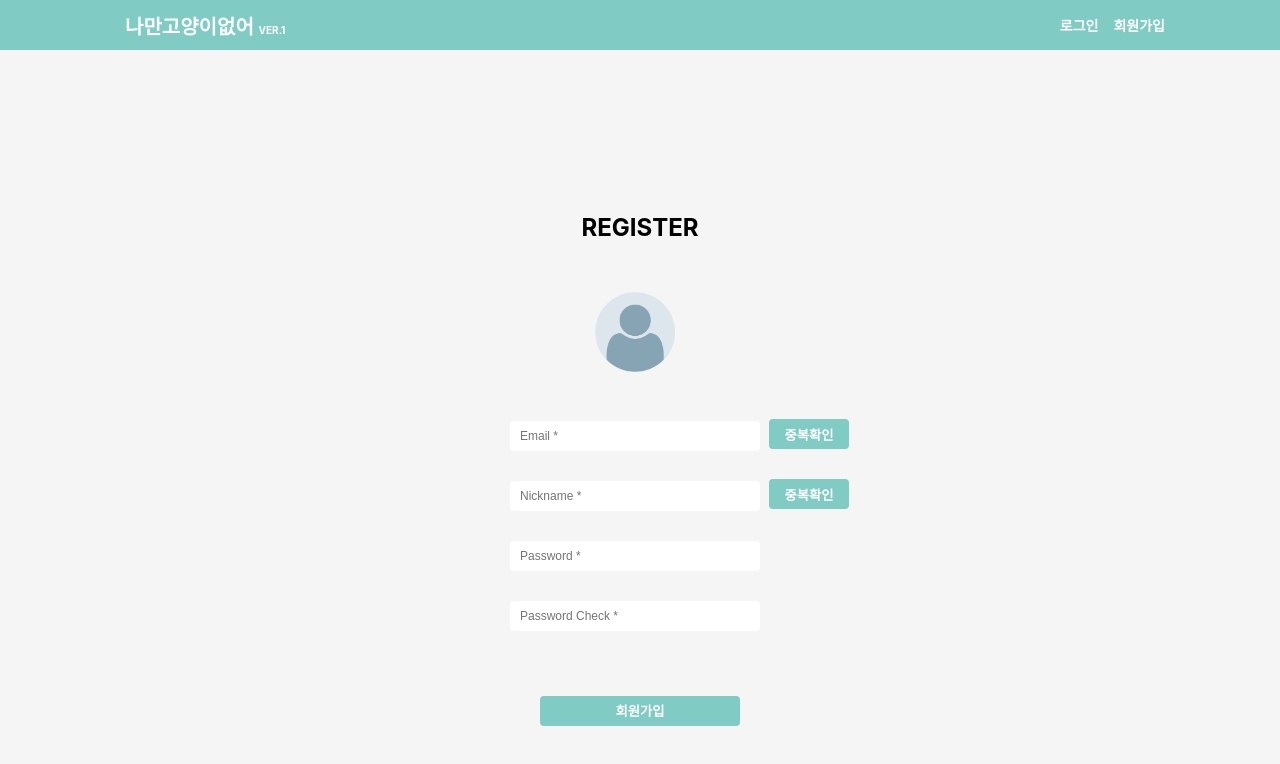
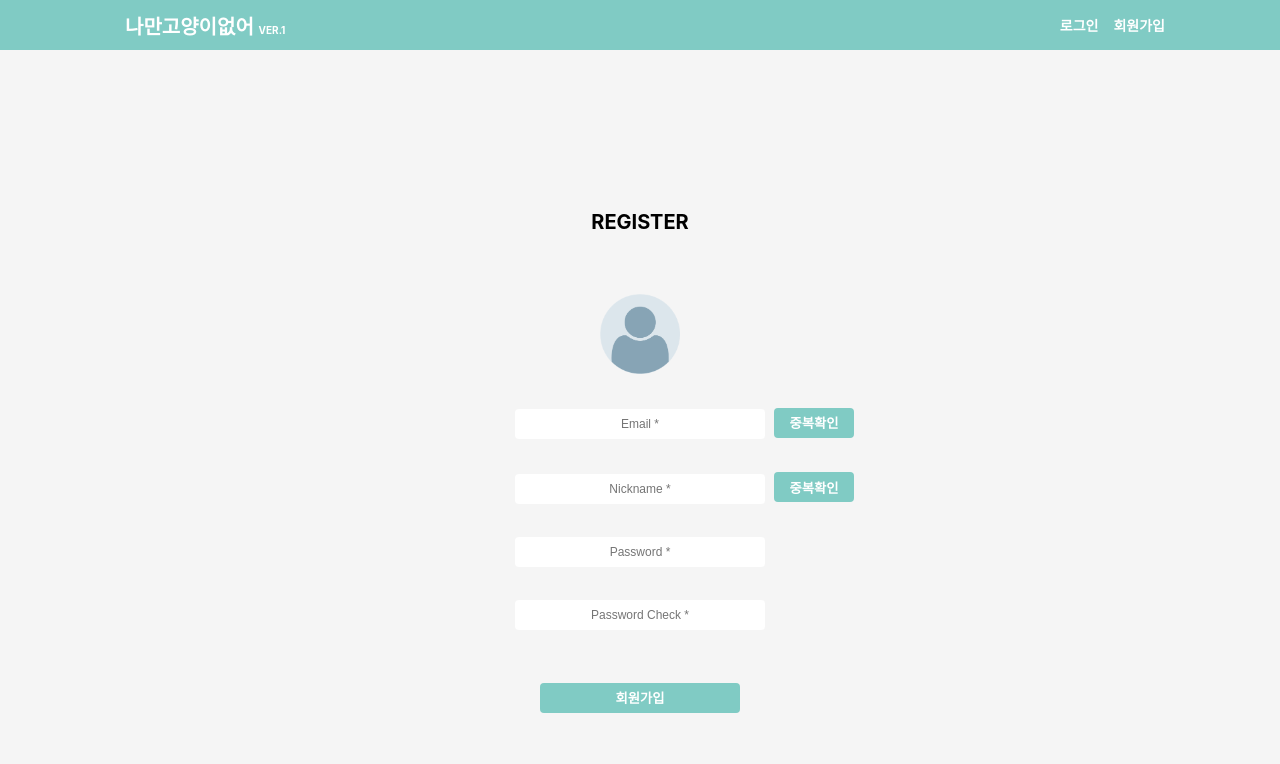
Before and after one commit to mango-universe/ihavecat-web, a React (Create React App) app: page /signup in a window 1280 px wide. Shown: the top 764 px of the page. Built offline with nearby package versions, Linux system fonts and the light colour scheme.

Commit message:
Add: 회원가입 유효성 검사, 일부 레이아웃 수정

```diff
--- a/package.json
+++ b/package.json
@@ -8,6 +8,7 @@
     "@testing-library/user-event": "^12.1.10",
     "react": "^17.0.1",
     "react-dom": "^17.0.1",
+    "react-hook-form": "^6.15.5",
     "react-router-dom": "^5.2.0",
     "react-scripts": "4.0.3",
     "web-vitals": "^1.0.1"
--- a/src/App.css
+++ /dev/null
@@ -1,38 +0,0 @@
-.App {
-  text-align: center;
-}
-
-.App-logo {
-  height: 40vmin;
-  pointer-events: none;
-}
-
-@media (prefers-reduced-motion: no-preference) {
-  .App-logo {
-    animation: App-logo-spin infinite 20s linear;
-  }
-}
-
-.App-header {
-  background-color: #282c34;
-  min-height: 100vh;
-  display: flex;
-  flex-direction: column;
-  align-items: center;
-  justify-content: center;
-  font-size: calc(10px + 2vmin);
-  color: white;
-}
-
-.App-link {
-  color: #61dafb;
-}
-
-@keyframes App-logo-spin {
-  from {
-    transform: rotate(0deg);
-  }
-  to {
-    transform: rotate(360deg);
-  }
-}
--- a/src/App.js
+++ b/src/App.js
@@ -1,14 +1,14 @@
-import Header from './component/header';
-import SignUp from './component/signup';
+import Header from './pages/header';
+import Signup from './pages/signup';
 import { Route } from 'react-router-dom';
 
-function App() {
+const App = () => {
   return (
     <div className="App">
       <Header></Header>
 
       <Route path="/signup">
-        <SignUp></SignUp>
+        <Signup></Signup>
       </Route>
 
     </div>
--- a/src/component/signup.js
+++ /dev/null
@@ -1,29 +0,0 @@
-import React from 'react';
-import './../css/signup.css';
-
-function SignUp() {
-    return(
-        <section>
-            <form className="signup">
-                <h1 className="signup-title">REGISTER</h1>
-
-                <div className="signup-item">
-                    <img className="signup-item__profile" src="/images/user-default.png" alt="user-profile" />
-                    <input type="file" /><br />
-                    <input className="signup-item__email" placeholder="Email *" />
-                    &nbsp;&nbsp;<button className="btn">중복확인</button><br />
-                    <input className="signup-item__nickname" placeholder="Nickname *" />
-                    &nbsp;&nbsp;<button className="btn">중복확인</button><br />
-                    <input className="signup-item__password" type="password" placeholder="Password * " /><br />
-                    <input className="signup-item__password-re" type="password" placeholder="Password Check * " />
-                </div>
-
-                <div className="signup-button">
-                    <button type="submit">회원가입</button>
-                </div>
-            </form>
-        </section>
-    )
-}
-
-export default SignUp;
--- a/src/css/signup.css
+++ b/src/css/signup.css
@@ -14,15 +14,21 @@ input {
     height: 30px;
     padding: 5px;
     font-size: 12px;
+    text-align: center;
 }
 
 input:focus {
     border: 2px solid #80cbc4;
+    background-color: #fff;
 }
 
 input::placeholder {
     padding: 5px;
     font-size: 12px;
+}
+
+input:-webkit-autofill {
+    -webkit-box-shadow: 0 0 0 1000px white inset;
 }
 
 .btn {
@@ -45,15 +51,15 @@ input::placeholder {
     border-radius: 4px;
 }
 
-.signup__title {
+.signup-title {
     font-size: 20px;
-    margin-bottom: 50px;
+    margin-bottom: 30px;
 }
 
 .signup-item {
     text-align: left;
-    margin-bottom: 50px;
-    transform: translateX(155px);
+    margin-bottom: 20px;
+    transform: translateX(160px);
 }
 
 .signup-item__profile {
@@ -65,7 +71,8 @@ input::placeholder {
 }
 
 .signup-item input {
-    margin: 15px auto;
+    margin: auto;
+    margin-bottom: 5px;
 }
 
 .signup-item input[type='file'] {
@@ -88,3 +95,12 @@ input::placeholder {
     font-weight: 600;
     cursor: pointer;
 }
+
+.signup-error-msg {
+    width: 245px;
+    font-size: 12px;
+    font-weight: 500;
+    padding: 4px;
+    margin: 0;
+    text-align: center;
+}
--- a/src/component/header.js
+++ b/src/pages/header.js
@@ -2,12 +2,12 @@ import React from 'react';
 import './../css/header.css';
 import { Link } from 'react-router-dom';
 
-function Header() {
+const Header = () => {
     return(
         <header className="header">
             <div className="header__title">
                 <h1>
-                    <Link to="/main">
+                    <Link to='/main'>
                         나만고양이없어&nbsp;
                         <span>VER.1</span>
                     </Link>
--- /dev/null
+++ b/src/pages/signup.js
@@ -0,0 +1,141 @@
+import React, { useState } from 'react';
+import { useForm } from 'react-hook-form';
+import './../css/signup.css';
+
+const  Signup = () => {
+    const { register, handleSubmit, errors, setError } = useForm({
+        mode: 'onBlur'
+    });
+    const [emailValue, setEmailValue] = useState();
+    const [passwordValue, setPasswordValue] = useState();
+    const [nicknameValue, setNicknameValue] = useState();
+    const onSubmit = data => console.log(data);
+
+    const emailCheck = () => {
+        console.log(emailValue);
+
+        // DB에 입력된 ID와 비교하여 없으면 통과, 중복될 경우 error
+
+        // const dbEmailValue = '';
+
+        // if (emailValue === dbEmailValue) {
+        //     setError("email", {
+        //         message : "이미 가입된 이메일 입니다."
+        //     });
+
+        // }else{
+        //     setError("email", {
+        //         message : "가입이 가능한 이메일 입니다"
+        //     });
+        // }
+    }
+
+    const nicknameCheck = () => {
+        console.log(nicknameValue);
+    }
+
+    const passwordCheck = (e) => {
+        const rePassword = e.target.value;
+
+        console.log(rePassword);
+        console.log(passwordValue);
+
+        if (passwordValue === rePassword) {
+            return;
+        } else {
+            setError("password2", {
+                message : "패스워드가 일치하지 않습니다"
+            });
+        }
+    }
+
+    return(
+        <section>
+            <form className="signup" onSubmit={ handleSubmit(onSubmit) }>
+                <h1 className="signup-title">REGISTER</h1>
+
+                <div className="signup-item">
+                    <img className="signup-item__profile" src="/images/user-default.png" alt="user-profile" />
+                    <input type="file" name="profile" /><br />
+                    <input type="email" name="email" className="signup-item__email" placeholder="Email *"
+                        ref={
+                            register({
+                                required: {
+                                    value: true,
+                                    message: "이메일을 입력 해주세요"},
+                                minLength: {
+                                        value: 5,
+                                        message: "이메일은 최소 5자리 이상 입력 해주세요"},
+                                maxLength: {
+                                        value: 20,
+                                        message: "이메일은 최대 20글자 이내로 입력 해주세요"},
+                                pattern: {
+                                        value: /^[0-9a-zA-Z]([-_\.]?[0-9a-zA-Z])*@[0-9a-zA-Z]([-_\.]?[0-9a-zA-Z])*\.[a-zA-Z]{2,3}$/i,
+                                        messeage: "이메일 형식에 맞추어 입력 해주세요"
+                                }
+                            })
+                         } onChange={ (e) => { setEmailValue(e.target.value) } } />
+                    &nbsp;&nbsp;<button type="button" className="btn" onClick={ emailCheck }>중복확인</button><br />
+                    <p className="signup-error-msg">
+                     {errors.email && errors.email.message}
+                    </p><br />
+
+                    <input type="text" name="nickname" className="signup-item__nickname" placeholder="Nickname *"
+                          ref={
+                            register({
+                                required: {
+                                    value: true,
+                                    message: "닉네임을 입력 해주세요"},
+                                minLength: {
+                                        value: 2,
+                                        message: "닉네임은 최소 2자리 이상 입력 해주세요"},
+                                maxLength: {
+                                        value: 10,
+                                        message: "닉네임은 최대 10글자 이내로 입력 해주세요"}
+                            })
+                         } onChange={ (e) => { setNicknameValue(e.target.value) } } />
+                    &nbsp;&nbsp;<button type="button" className="btn" onClick={ nicknameCheck }>중복확인</button><br />
+                    <p className="signup-error-msg">
+                     {errors.nickname && errors.nickname.message}
+                    </p><br />
+
+                    <input type="password" name="password"  className="signup-item__password" placeholder="Password *"
+                        ref={
+                            register({
+                                required: {
+                                    value: true,
+                                    message: "패스워드를 입력 해주세요"},
+                                minLength: {
+                                        value: 8,
+                                        message: "패스워드는 8자리 이상 20자리 이하 입력"},
+                                maxLength: {
+                                        value: 20,
+                                        message: "패스워드는 8자리 이상 20자리 이하 입력"}
+                            })
+                         } onChange={ (e) => { setPasswordValue(e.target.value) } }  /><br />
+                    <p className="signup-error-msg">
+                     {errors.password && errors.password.message}
+                    </p><br />
+
+                    <input type="password" name="password2"  className="signup-item__password-re"  placeholder="Password Check *"
+                     ref={
+                        register({
+                            required: {
+                                value: true,
+                                message: "패스워드를 다시 입력 해주세요"}
+                        })
+                     } onChange={ (e) => { passwordCheck(e) } } /><br />
+                    <p className="signup-error-msg">
+                     {errors.password2 && errors.password2.message}
+                    </p><br />
+                </div>
+
+                <div className="signup-button">
+                    <button type="submit">회원가입</button>
+                </div>
+            </form>
+        </section>
+    )
+}
+
+export default Signup;
```
Also changed, not shown: src/logo.svg (deleted), 1 other file (tests, documents, lock files or other folders).
